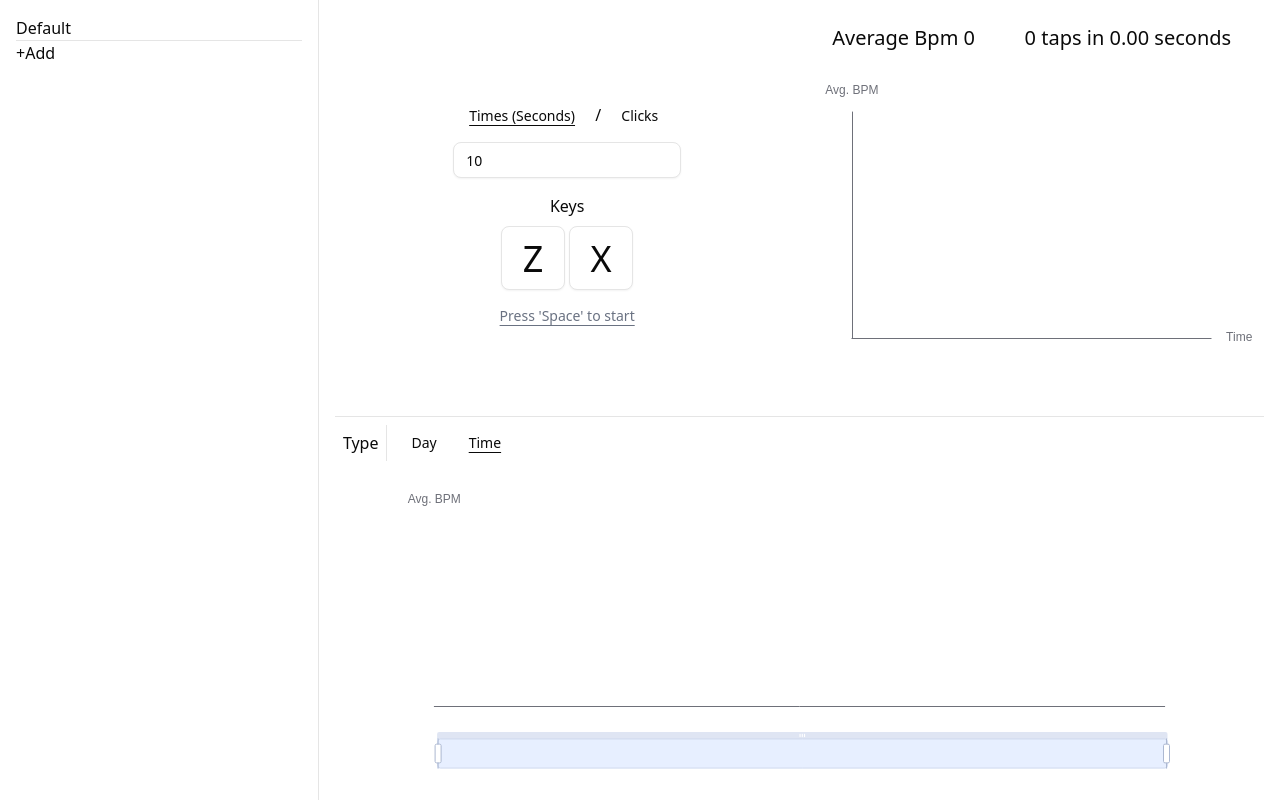
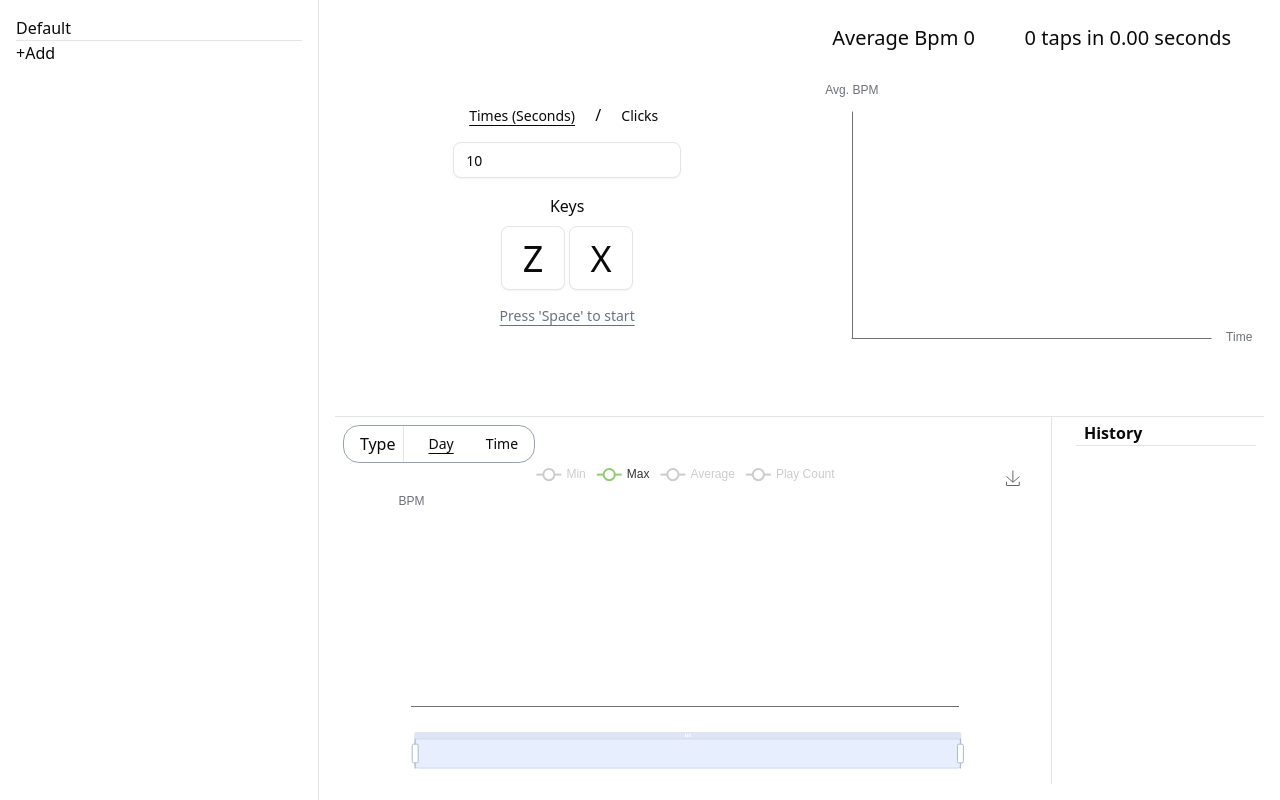
Before and after one commit to faleW/finger-speed-tester, a SvelteKit app: page / in a window 1280 px wide. Built offline with nearby package versions, Linux system fonts and the light colour scheme.

Commit message:
Display history record

```diff
--- /dev/null
+++ b/src/lib/components/HistoricalRecordList.svelte
@@ -0,0 +1,68 @@
+<script lang="ts">
+	import { liveQuery } from 'dexie';
+	import { db } from '$lib/model/db.js';
+	import Separator from './ui/separator/separator.svelte';
+	import ScrollArea from './ui/scroll-area/scroll-area.svelte';
+	import { onDestroy } from 'svelte';
+	import { convertUtcToLocalDateString } from '$lib/utils';
+	import type { SpeedTesterRecord } from '$lib/model/speed-tester';
+	let { id }: { id: number } = $props();
+
+	let records = liveQuery(() =>
+		db.speedTesterRecord.where('testerId').equals(id).reverse().sortBy('createdTime')
+	);
+
+	let data: Record<string, SpeedTesterRecord[]> = $state({});
+
+	function toLocalTimeOnly(date: Date) {
+		return date.toLocaleTimeString([], {
+			hour: '2-digit',
+			minute: '2-digit',
+			hour12: false
+		});
+	}
+	const subscription = records.subscribe({
+		next: (result) => {
+			let dataObject: Record<string, SpeedTesterRecord[]> = {};
+			result.forEach(function (item) {
+				const date = convertUtcToLocalDateString(item.createdTime);
+				console.log(date);
+
+				const createTimeStr = item.createdTime.toLocaleTimeString([], {
+					hour: '2-digit',
+					minute: '2-digit',
+					hour12: false
+				});
+
+				if (dataObject[date]) {
+					dataObject[date].push(item);
+				} else {
+					dataObject[date] = [item];
+				}
+			});
+
+			data = dataObject;
+		},
+		error: (error) => console.error(error)
+	});
+
+	onDestroy(() => {
+		subscription.unsubscribe();
+	});
+</script>
+
+<div class="m-2 mt-4 h-full w-[180px] overflow-y-hidden">
+	<span class="m-2 text-base font-semibold">History</span>
+	<Separator />
+	<ScrollArea class="h-full overflow-auto pr-2 pb-12">
+		<div class="flex-reverse flex flex-col select-text">
+			{#each Object.entries(data) as [date, records] (date)}
+				<div class="text-sm">{date} Count: {records.length}</div>
+				{#each records as record (record.recordId)}
+					<div class="text-xs font-mono">{toLocalTimeOnly(record.createdTime)} BPM: {record.bpm}</div>
+				{/each}
+                <Separator />
+			{/each}
+		</div>
+	</ScrollArea>
+</div>
--- a/src/lib/components/ui/history-chart/DayHitHistoryChart.svelte
+++ b/src/lib/components/ui/history-chart/DayHitHistoryChart.svelte
@@ -122,6 +122,7 @@
 					}
 				]
 			});
+			resize();
 		},
 		error: (error) => console.error(error)
 	});
--- a/src/lib/components/ui/history-chart/HitHistoryChart.svelte
+++ b/src/lib/components/ui/history-chart/HitHistoryChart.svelte
@@ -4,11 +4,11 @@
 	import DayHitHistoryChart from './DayHitHistoryChart.svelte';
 	import TimeHitHistoryChart from './TimeHitHistoryChart.svelte';
 	let { id }: { id: number } = $props();
-	let chartType: 'day' | 'time' = $state('time');
+	let chartType: 'day' | 'time' = $state('day');
 </script>
 
-<div class="flex h-full min-h-full w-full flex-col p-2">
-	<div class="flex flex-row items-center">
+<div class="flex flex-1 h-full min-h-full flex-col p-2">
+	<div class="flex flex-row w-fit items-center border rounded-2xl border-gray-400 pl-4 overflow-hidden">
 		<span class="text-md">Type</span>
 		<Separator class="mx-2" orientation="vertical"/>
 		<Button
@@ -28,7 +28,7 @@
 			}}>Time</Button
 		>
 	</div>
-	<div class="flex-1 h-full">
+	<div class="flex-1 h-full w-full">
 		{#if chartType == 'day'}
 		<DayHitHistoryChart {id}/>
 		{:else}
--- a/src/lib/components/ui/history-chart/TimeHitHistoryChart.svelte
+++ b/src/lib/components/ui/history-chart/TimeHitHistoryChart.svelte
@@ -59,6 +59,7 @@
 					data: data
 				}
 			});
+			resize();
 		},
 		error: (error) => console.error(error)
 	});
@@ -149,6 +150,7 @@
 			]
 		};
 		myChart.setOption(option);
+		myChart.resize();
 	});
 
 	onDestroy(() => {
--- /dev/null
+++ b/src/lib/components/ui/scroll-area/index.ts
@@ -0,0 +1,10 @@
+import Scrollbar from "./scroll-area-scrollbar.svelte";
+import Root from "./scroll-area.svelte";
+
+export {
+	Root,
+	Scrollbar,
+	//,
+	Root as ScrollArea,
+	Scrollbar as ScrollAreaScrollbar,
+};
--- /dev/null
+++ b/src/lib/components/ui/scroll-area/scroll-area-scrollbar.svelte
@@ -0,0 +1,31 @@
+<script lang="ts">
+	import { ScrollArea as ScrollAreaPrimitive } from "bits-ui";
+	import { cn, type WithoutChild } from "$lib/utils.js";
+
+	let {
+		ref = $bindable(null),
+		class: className,
+		orientation = "vertical",
+		children,
+		...restProps
+	}: WithoutChild<ScrollAreaPrimitive.ScrollbarProps> = $props();
+</script>
+
+<ScrollAreaPrimitive.Scrollbar
+	bind:ref
+	data-slot="scroll-area-scrollbar"
+	{orientation}
+	class={cn(
+		"flex touch-none select-none p-px transition-colors",
+		orientation === "vertical" && "h-full w-2.5 border-l border-l-transparent",
+		orientation === "horizontal" && "h-2.5 flex-col border-t border-t-transparent",
+		className
+	)}
+	{...restProps}
+>
+	{@render children?.()}
+	<ScrollAreaPrimitive.Thumb
+		data-slot="scroll-area-thumb"
+		class="bg-border relative flex-1 rounded-full"
+	/>
+</ScrollAreaPrimitive.Scrollbar>
--- /dev/null
+++ b/src/lib/components/ui/scroll-area/scroll-area.svelte
@@ -0,0 +1,40 @@
+<script lang="ts">
+	import { ScrollArea as ScrollAreaPrimitive } from "bits-ui";
+	import { Scrollbar } from "./index.js";
+	import { cn, type WithoutChild } from "$lib/utils.js";
+
+	let {
+		ref = $bindable(null),
+		class: className,
+		orientation = "vertical",
+		scrollbarXClasses = "",
+		scrollbarYClasses = "",
+		children,
+		...restProps
+	}: WithoutChild<ScrollAreaPrimitive.RootProps> & {
+		orientation?: "vertical" | "horizontal" | "both" | undefined;
+		scrollbarXClasses?: string | undefined;
+		scrollbarYClasses?: string | undefined;
+	} = $props();
+</script>
+
+<ScrollAreaPrimitive.Root
+	bind:ref
+	data-slot="scroll-area"
+	class={cn("relative", className)}
+	{...restProps}
+>
+	<ScrollAreaPrimitive.Viewport
+		data-slot="scroll-area-viewport"
+		class="ring-ring/10 dark:ring-ring/20 dark:outline-ring/40 outline-ring/50 size-full rounded-[inherit] transition-[color,box-shadow] focus-visible:outline-1 focus-visible:ring-4"
+	>
+		{@render children?.()}
+	</ScrollAreaPrimitive.Viewport>
+	{#if orientation === "vertical" || orientation === "both"}
+		<Scrollbar orientation="vertical" class={scrollbarYClasses} />
+	{/if}
+	{#if orientation === "horizontal" || orientation === "both"}
+		<Scrollbar orientation="horizontal" class={scrollbarXClasses} />
+	{/if}
+	<ScrollAreaPrimitive.Corner />
+</ScrollAreaPrimitive.Root>
--- a/src/routes/+layout.svelte
+++ b/src/routes/+layout.svelte
@@ -12,11 +12,11 @@
         +Add
     </div>
 {/snippet}
-<div class="flex h-screen min-h-screen w-full flex-row">
+<div class="flex h-screen min-h-screen w-full flex-row overflow-hidden">
     {@render SideBar()}
     <Separator orientation="vertical" class="h" />
 	<main
-		class="flex h-screen min-h-screen w-full flex-col items-center justify-center p-4 select-none"
+		class="flex h-screen min-h-screen w-full flex-col items-center justify-center p-4 select-none overflow-hidden"
 	>
 		<!-- <TestProfileMenu /> -->
 		{@render children?.()}
--- a/src/routes/[[tests]]/+page.svelte
+++ b/src/routes/[[tests]]/+page.svelte
@@ -1,5 +1,6 @@
 <script>
 	import HelloWorld from '$lib/components/HelloWorld.svelte';
+	import HistoricalRecordList from '$lib/components/HistoricalRecordList.svelte';
 	import SpeedTester from '$lib/components/SpeedTesterUI.svelte';
 	import HitHistoryChart from '$lib/components/ui/history-chart/HitHistoryChart.svelte';
 	import Separator from '$lib/components/ui/separator/separator.svelte';
@@ -14,10 +15,12 @@
 	{/await}
 </div>
 <Separator />
-<div class="flex-1 h-full w-full items-center flex justify-center">
+<div class="flex flex-row h-full w-full flex-1 items-center justify-center overflow-hidden">
 	{#await data.tester}
 		Loading
 	{:then tester}
-		<HitHistoryChart id={tester?.id ?? 0} />
+	<HitHistoryChart id={tester?.id ?? 0} />
+	<Separator orientation="vertical" class="mx-4"/>
+	<HistoricalRecordList id={tester?.id ?? 0} />
 	{/await}
 </div>
```
